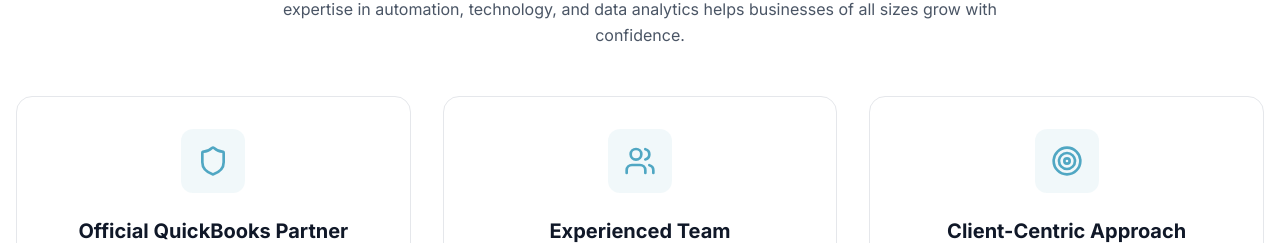
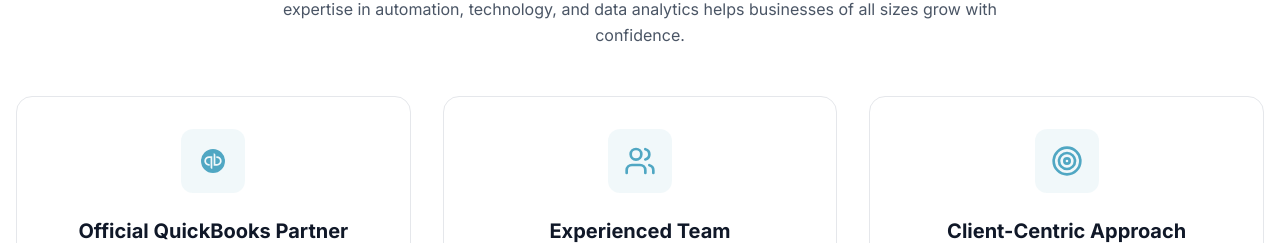
Before and after one commit to Raezin/Fintech-Dynamics, a Next.js app: page / in a window 1280 px wide. Shown: the part 1112-1355 px from the top of the page. Built offline with nearby package versions, Linux system fonts and the light colour scheme.

Commit message:
Quickbooks logo

```diff
--- a/next.config.mjs
+++ b/next.config.mjs
@@ -3,6 +3,16 @@ const nextConfig = {
   images: {
     domains: [],
   },
+
+  webpack(config) {
+    config.module.rules.push({
+      test: /\.svg$/i,
+      issuer: /\.[jt]sx?$/,
+      use: ['@svgr/webpack'],
+    })
+
+    return config
+  },
 }
 
 export default nextConfig
--- a/package.json
+++ b/package.json
@@ -3,8 +3,8 @@
   "version": "0.1.0",
   "private": true,
   "scripts": {
-    "dev": "next dev",
-    "build": "next build",
+    "dev": "next dev --webpack",
+    "build": "next build --webpack",
     "start": "next start",
     "lint": "eslint"
   },
@@ -14,6 +14,7 @@
     "@heroicons/react": "^2.2.0",
     "@mui/icons-material": "^7.3.7",
     "@mui/material": "^7.3.7",
+    "@svgr/webpack": "^8.1.0",
     "framer-motion": "^12.34.0",
     "lucide-react": "^0.563.0",
     "next": "16.1.6",
--- a/src/components/page/whychooseus.js
+++ b/src/components/page/whychooseus.js
@@ -3,6 +3,7 @@
 import { useRef } from 'react'
 import { motion, useInView } from 'framer-motion'
 import { Shield, Users, Target } from 'lucide-react'
+import QB from "@/assets/Logos/quickbooks.svg";
 
 export default function WhyChooseUs() {
   const headerRef = useRef(null)
@@ -79,6 +80,20 @@ export default function WhyChooseUs() {
     }
   ]
 
+  // Helper function to render icon based on type
+  const renderIcon = (icon, index) => {
+    if (index === 0) {
+      // For QuickBooks logo - wrapped in div with color
+      return (
+        <QB className="text-[#50a7c3]" />
+      )
+    } else {
+      // For Lucide icons
+      const Icon = icon
+      return <Icon className="w-8 h-8 text-[#50a7c3]" />
+    }
+  }
+
   return (
     <section className="py-14 bg-white">
       <div className="container mx-auto px-4">
@@ -138,7 +153,7 @@ export default function WhyChooseUs() {
                   }}
                   onMouseLeave={(e) => {
                     e.currentTarget.style.boxShadow = 'none';
-                    e.currentTarget.style.borderColor = 'rgba(0, 0, 0, 0.1)';
+                    e.currentTarget.style.borderColor = '#e5e7eb';
                   }}
                 >
                   {/* Icon - Clean and simple */}
@@ -147,7 +162,7 @@ export default function WhyChooseUs() {
                       className="w-16 h-16 rounded-xl flex items-center justify-center"
                       style={{ backgroundColor: 'rgba(80, 167, 195, 0.08)' }}
                     >
-                      <feature.icon className="w-8 h-8 text-[#50a7c3]" />
+                      {renderIcon(feature.icon, index)}
                     </div>
                   </div>
 
```
Also changed, not shown: src/assets/Logos/quickbooks.svg (added), 1 other file (tests, documents, lock files or other folders).
